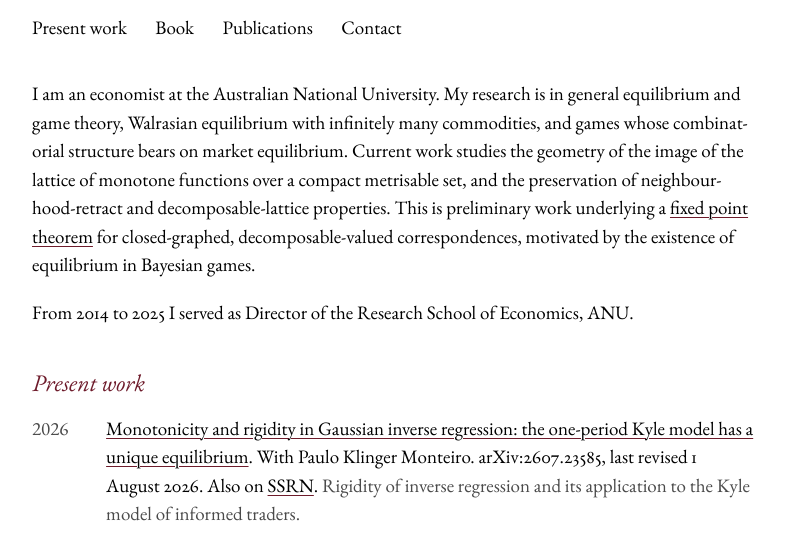
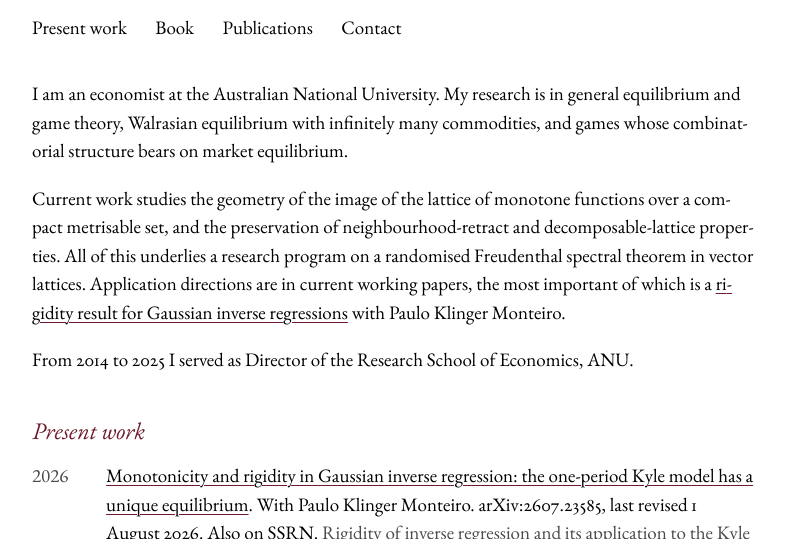
Before and after one commit to Rabeetourky/rabeetourky.github.io, a plain HTML site: page index.html in a window 1280 px wide. Shown: the part 204-743 px from the top of the page, without its empty margins (247-1032 px from the left). Drawn offline with nearby package versions, Linux system fonts and the light colour scheme.

Commit message:
Add files via upload

```diff
--- a/index.html
+++ b/index.html
@@ -156,12 +156,16 @@
   <p>I am an economist at the Australian National University. My research is in
   general equilibrium and game theory, Walrasian equilibrium with infinitely many
   commodities, and games whose combinatorial structure bears on market
-  equilibrium. Current work studies the geometry of the image of the lattice of
-  monotone functions over a compact metrisable set, and the preservation of
-  neighbourhood-retract and decomposable-lattice properties. This is preliminary
-  work underlying a <a href="https://arxiv.org/abs/1306.3724">fixed point
-  theorem</a> for closed-graphed, decomposable-valued correspondences, motivated
-  by the existence of equilibrium in Bayesian games.</p>
+  equilibrium.</p>
+
+  <p>Current work studies the geometry of the image of the lattice of monotone
+  functions over a compact metrisable set, and the preservation of
+  neighbourhood-retract and decomposable-lattice properties. All of this
+  underlies a research program on a randomised Freudenthal spectral theorem in
+  vector lattices. Application directions are in current working papers, the
+  most important of which is a
+  <a href="https://arxiv.org/abs/2607.23585">rigidity result for Gaussian
+  inverse regressions</a> with Paulo Klinger Monteiro.</p>
 
   <p>From 2014 to 2025 I served as Director of the Research School of
   Economics, ANU.</p>
```
